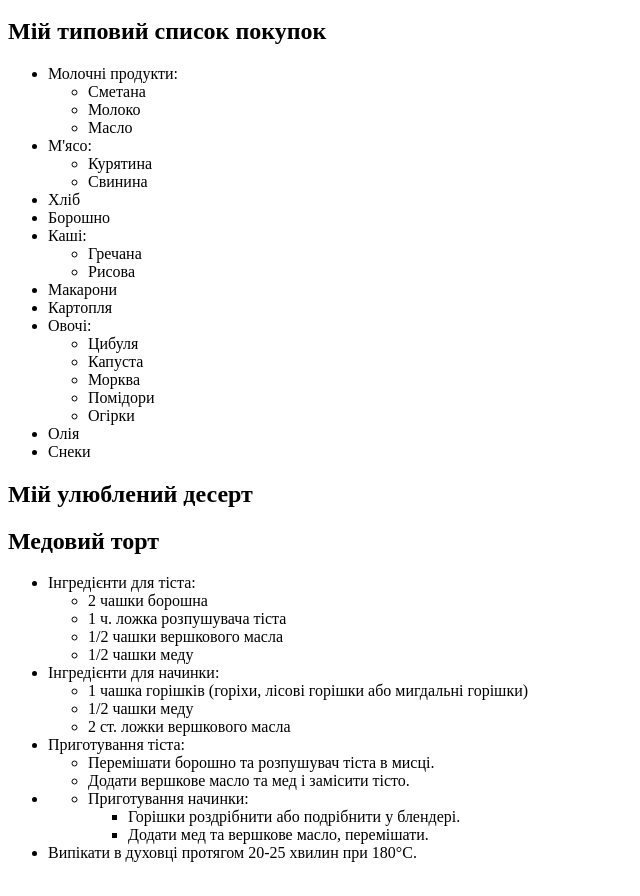
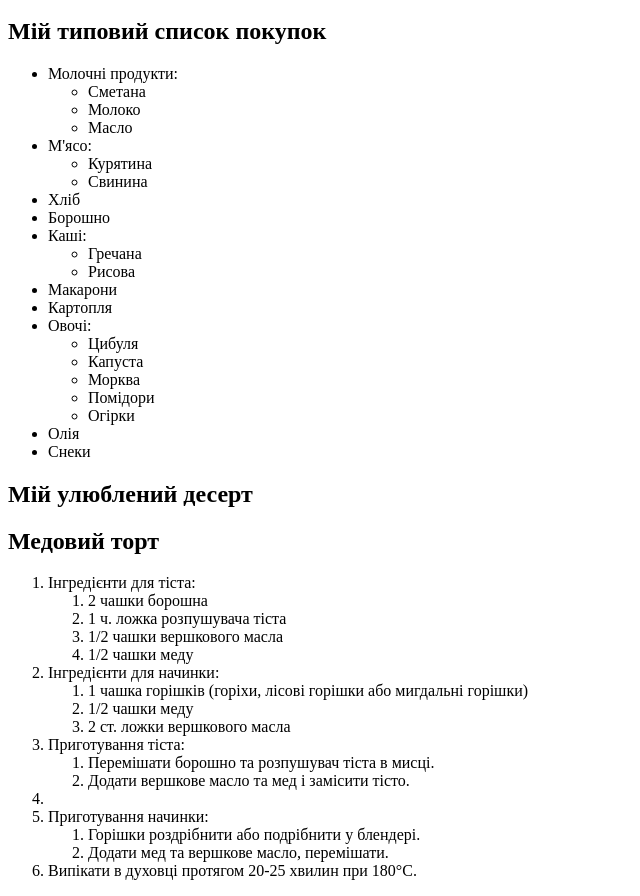
Before and after one commit to pryydun/web-design, a plain HTML site: page practise2/nowadays.html in a window 1280 px wide. Shown: the part 100-996 px from the top of the page, without its empty margins (0-640 px from the left). Drawn offline with Linux system fonts and the light colour scheme.

Commit message:
иваи

```diff
--- a/practise2/nowadays.html
+++ b/practise2/nowadays.html
@@ -48,39 +48,38 @@
 
     <h2>Мій улюблений десерт</h2>
     <h2>Медовий торт</h2>
-    <ul>
+    <ol>
         <li>Інгредієнти для тіста:
-            <ul>
+            <ol>
                 <li>2 чашки борошна</li>
                 <li>1 ч. ложка розпушувача тіста</li>
                 <li>1/2 чашки вершкового масла</li>
                 <li>1/2 чашки меду</li>
-            </ul>
+            </ol>
         </li>
         <li>Інгредієнти для начинки:
-            <ul>
+            <ol>
                 <li>1 чашка горішків (горіхи, лісові горішки або мигдальні горішки)</li>
                 <li>1/2 чашки меду</li>
                 <li>2 ст. ложки вершкового масла</li>
-            </ul>
+            </ol>
         </li>
         <li>Приготування тіста:
-            <ul>
+            <ol>
                 <li>Перемішати борошно та розпушувач тіста в мисці.</li>
                 <li>Додати вершкове масло та мед і замісити тісто.</li>
-            </ul>
+            </ol>
         </li>
         <li>
-            <ul>
-                <li>Приготування начинки:</li>
-                <ul>
+             <li>Приготування начинки:
+                <ol>
                     <li>Горішки роздрібнити або подрібнити у блендері.</li>
                     <li>Додати мед та вершкове масло, перемішати.</li>
-                </ul>
-            </ul>
+                </ol>
+
 
         </li>
         <li>Випікати в духовці протягом 20-25 хвилин при 180°C.</li>
-    </ul>
+    </ol>
 </body>
 </html>
```
Also changed, not shown: practise3/nowadays.html (+2 -3 lines).
